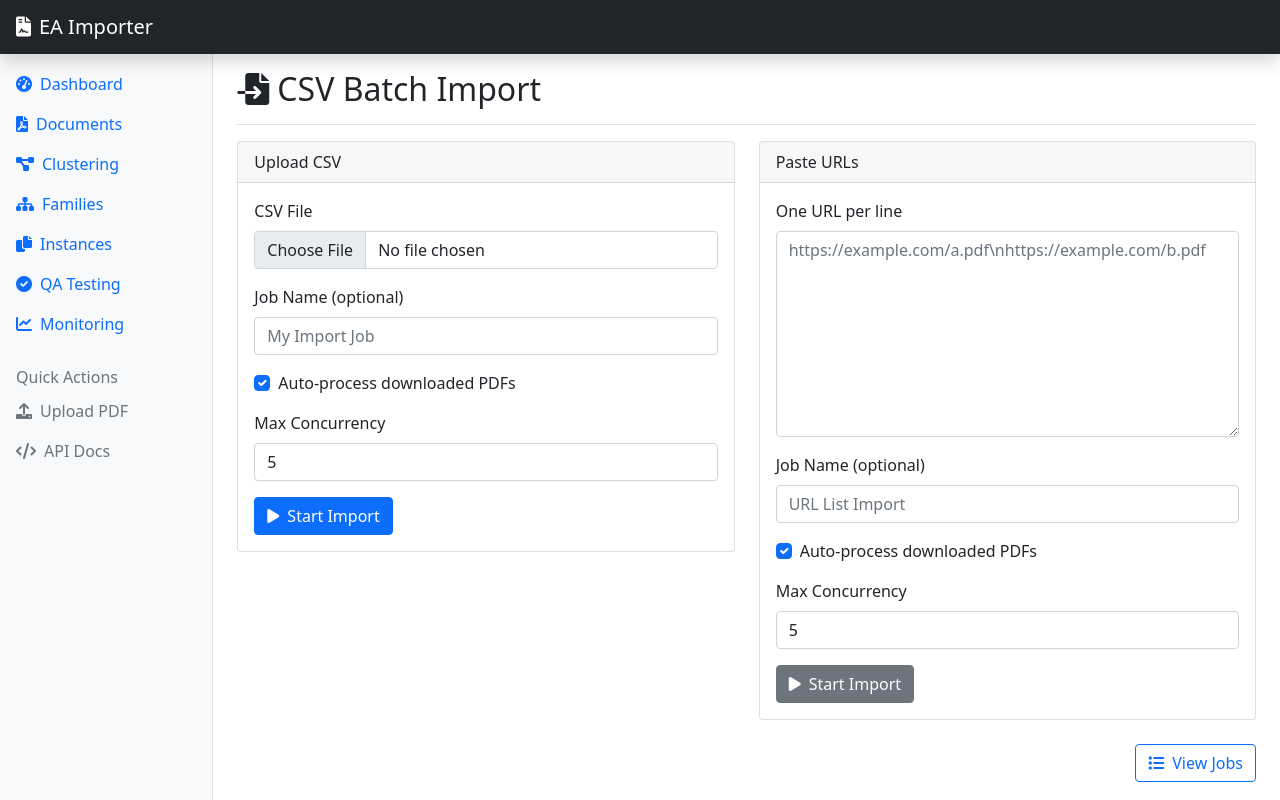
After one commit to R3v3ill3/EBAimporter, a FastAPI app: page /imports/ in a window 1280 px wide. The commit adds this page. Run offline with FastAPI, Linux system fonts and the light colour scheme; some libraries are stand-ins or nearby versions.

Commit message:
Investigate and enable url based csv batch import (#18)
* Improve database handling and add batch import job tracking models

Co-authored-by: troy <troy@reveille.net.au>

* Add CSV batch import web interface and CLI validation commands

Co-authored-by: troy <troy@reveille.net.au>

* Enhance CSV import with retry, deduplication, and improved error handling

Co-authored-by: troy <troy@reveille.net.au>

---------

Co-authored-by: Cursor Agent <cursoragent@cursor.com>

```diff
--- a/src/ea_importer/web/app.py
+++ b/src/ea_importer/web/app.py
@@ -41,6 +41,7 @@ from .routes import (
     qa_router,
     monitoring_router
 )
+from .routes.imports import router as imports_router
 
 logger = get_logger(__name__)
 
@@ -79,6 +80,7 @@ templates_dir = Path(__file__).parent / "templates"
 static_dir = Path(__file__).parent / "static"
 
 templates = Jinja2Templates(directory=str(templates_dir))
+app.state.templates = templates
 
 # Mount static files
 if static_dir.exists():
@@ -90,6 +92,7 @@ app.include_router(family_router, prefix="/families", tags=["families"])
 app.include_router(instance_router, prefix="/instances", tags=["instances"])
 app.include_router(qa_router, prefix="/qa", tags=["qa"])
 app.include_router(monitoring_router, prefix="/monitoring", tags=["monitoring"])
+app.include_router(imports_router, prefix="/imports", tags=["imports"])
 
 
 def _format_bytes(num_bytes: int) -> str:
--- /dev/null
+++ b/src/ea_importer/web/routes/imports.py
@@ -0,0 +1,252 @@
+"""
+Imports routes for CSV/URL batch import in the web interface.
+Provides pages and JSON endpoints to start and monitor batch import jobs.
+"""
+
+from __future__ import annotations
+
+import asyncio
+import csv
+import tempfile
+from pathlib import Path
+from typing import Optional, List, Dict, Any
+
+from fastapi import APIRouter, Request, UploadFile, File, Form, HTTPException
+from fastapi.responses import HTMLResponse, RedirectResponse, JSONResponse
+from fastapi.background import BackgroundTasks
+
+from ...core.logging import get_logger
+from ...core.config import get_settings
+from ...database import get_db_session
+from ...models import BatchImportJob, BatchImportResult
+from ...utils.csv_batch_importer import CSVBatchImporter
+
+
+logger = get_logger(__name__)
+router = APIRouter()
+
+
+@router.get("/", response_class=HTMLResponse)
+async def imports_index(request: Request):
+    """Render the imports index page with upload forms."""
+    settings = get_settings()
+    return request.app.state.templates.TemplateResponse(
+        "imports/index.html",
+        {
+            "request": request,
+            "page_title": "CSV Batch Import",
+            "default_concurrency": 5,
+            "auto_process_default": True,
+            "upload_dir": str(settings.paths.upload_dir),
+        },
+    )
+
+
+def _create_job(job_name: Optional[str], source_type: str, source_path: str, settings: Dict[str, Any]) -> int:
+    """Create a BatchImportJob row and return its ID."""
+    with get_db_session() as session:
+        job = BatchImportJob(
+            job_name=job_name or "Web_Import",
+            source_type=source_type,
+            source_path=source_path,
+            status="running",
+            total_items=0,
+            processed_items=0,
+            successful_items=0,
+            failed_items=0,
+            settings=settings,
+        )
+        session.add(job)
+        session.flush()
+        return job.id
+
+
+def _background_run_import(csv_path: str, job_id: int, job_name: Optional[str], auto_process: bool, max_concurrent: int) -> None:
+    """Run the async importer in a background thread/process context."""
+    async def run() -> None:
+        importer = CSVBatchImporter(max_concurrent=max_concurrent)
+        try:
+            await importer.import_from_csv(
+                csv_file_path=csv_path,
+                job_name=job_name,
+                auto_process=auto_process,
+                resume_job_id=job_id,
+            )
+        except Exception as e:
+            logger.error(f"Background import failed for job {job_id}: {e}")
+
+    try:
+        asyncio.run(run())
+    except RuntimeError:
+        # If already in an event loop, schedule a task
+        asyncio.create_task(run())
+
+
+@router.post("/upload")
+async def upload_csv(
+    request: Request,
+    background_tasks: BackgroundTasks,
+    file: UploadFile = File(...),
+    job_name: Optional[str] = Form(None),
+    auto_process: bool = Form(True),
+    max_concurrent: int = Form(5),
+):
+    """Handle CSV file upload and start a batch job in the background."""
+    # Save uploaded file to a temp path
+    suffix = ".csv" if not file.filename.endswith(".csv") else ""
+    with tempfile.NamedTemporaryFile(delete=False, suffix=suffix) as tmp:
+        csv_path = tmp.name
+        content = await file.read()
+        tmp.write(content)
+
+    # Create DB job row up front, then run importer with resume_job_id
+    job_id = _create_job(
+        job_name=job_name,
+        source_type="csv",
+        source_path=csv_path,
+        settings={"auto_process": auto_process, "max_concurrent": max_concurrent},
+    )
+
+    background_tasks.add_task(_background_run_import, csv_path, job_id, job_name, auto_process, max_concurrent)
+    return RedirectResponse(url=f"/imports/jobs/{job_id}", status_code=303)
+
+
+@router.post("/urls")
+async def submit_urls(
+    request: Request,
+    background_tasks: BackgroundTasks,
+    urls_text: str = Form(...),
+    job_name: Optional[str] = Form(None),
+    auto_process: bool = Form(True),
+    max_concurrent: int = Form(5),
+):
+    """Handle pasted URL list and start a batch job."""
+    urls = [u.strip() for u in urls_text.splitlines() if u.strip()]
+    if not urls:
+        raise HTTPException(status_code=400, detail="No URLs provided")
+
+    # Write temp CSV with [url,title]
+    with tempfile.NamedTemporaryFile(delete=False, suffix=".csv", mode="w", newline="", encoding="utf-8") as tmp:
+        writer = csv.writer(tmp)
+        writer.writerow(["url", "title"])
+        for i, u in enumerate(urls, start=1):
+            writer.writerow([u, f"Document_{i}"])
+        csv_path = tmp.name
+
+    # Create job and schedule processing
+    job_id = _create_job(
+        job_name=job_name,
+        source_type="url_list",
+        source_path=csv_path,
+        settings={"auto_process": auto_process, "max_concurrent": max_concurrent},
+    )
+    background_tasks.add_task(_background_run_import, csv_path, job_id, job_name, auto_process, max_concurrent)
+    return RedirectResponse(url=f"/imports/jobs/{job_id}", status_code=303)
+
+
+@router.get("/jobs", response_class=HTMLResponse)
+async def list_jobs(request: Request, limit: int = 50):
+    with get_db_session() as session:
+        jobs = (
+            session.query(BatchImportJob)
+            .order_by(BatchImportJob.created_at.desc())
+            .limit(limit)
+            .all()
+        )
+    return request.app.state.templates.TemplateResponse(
+        "imports/jobs.html",
+        {"request": request, "jobs": jobs, "page_title": "Import Jobs"},
+    )
+
+
+@router.get("/jobs/{job_id}", response_class=HTMLResponse)
+async def job_detail(request: Request, job_id: int):
+    with get_db_session() as session:
+        job = session.query(BatchImportJob).filter(BatchImportJob.id == job_id).first()
+        if not job:
+            raise HTTPException(status_code=404, detail="Job not found")
+        recent_failed = (
+            session.query(BatchImportResult)
+            .filter(BatchImportResult.job_id == job_id, BatchImportResult.status == "failed")
+            .limit(20)
+            .all()
+        )
+        recent_success = (
+            session.query(BatchImportResult)
+            .filter(BatchImportResult.job_id == job_id, BatchImportResult.status == "success")
+            .limit(20)
+            .all()
+        )
+    return request.app.state.templates.TemplateResponse(
+        "imports/job_detail.html",
+        {
+            "request": request,
+            "job": job,
+            "recent_failed": recent_failed,
+            "recent_success": recent_success,
+            "page_title": f"Job {job_id}",
+        },
+    )
+
+
+@router.get("/api/jobs/{job_id}")
+async def job_status(job_id: int):
+    with get_db_session() as session:
+        job = session.query(BatchImportJob).filter(BatchImportJob.id == job_id).first()
+        if not job:
+            raise HTTPException(status_code=404, detail="Job not found")
+        return {
+            "id": job.id,
+            "job_name": job.job_name,
+            "status": job.status,
+            "total_items": job.total_items,
+            "processed_items": job.processed_items,
+            "successful_items": job.successful_items,
+            "failed_items": job.failed_items,
+            "created_at": job.created_at.isoformat() if job.created_at else None,
+            "completed_at": job.completed_at.isoformat() if job.completed_at else None,
+        }
+
+
+@router.post("/jobs/{job_id}/cancel")
+async def cancel_job(job_id: int):
+    with get_db_session() as session:
+        job = session.query(BatchImportJob).filter(BatchImportJob.id == job_id).first()
+        if not job:
+            raise HTTPException(status_code=404, detail="Job not found")
+        if job.status != "running":
+            return JSONResponse({"ok": False, "message": "Job is not running"}, status_code=400)
+        job.status = "cancelled"
+        session.flush()
+        return {"ok": True}
+
+
+@router.post("/jobs/{job_id}/retry-failed")
+async def retry_failed(job_id: int, background_tasks: BackgroundTasks, job_name: Optional[str] = Form(None)):
+    # Gather failed URLs
+    with get_db_session() as session:
+        failed = (
+            session.query(BatchImportResult)
+            .filter(BatchImportResult.job_id == job_id, BatchImportResult.status == "failed")
+            .all()
+        )
+        if not failed:
+            return JSONResponse({"ok": False, "message": "No failed items to retry"}, status_code=400)
+
+    # Write temp CSV
+    with tempfile.NamedTemporaryFile(delete=False, suffix=".csv", mode="w", newline="", encoding="utf-8") as tmp:
+        writer = csv.writer(tmp)
+        writer.writerow(["url", "title"])
+        for i, r in enumerate(failed, start=1):
+            writer.writerow([r.source_url, f"Retry_{i}"])
+        csv_path = tmp.name
+
+    # Create new job and schedule
+    new_job_id = _create_job(
+        job_name=job_name or f"Retry job {job_id}",
+        source_type="retry_failed",
+        source_path=csv_path,
+        settings={"auto_process": True},
+    )
+    background_tasks.add_task(_background_run_import, csv_path, new_job_id, job_name, True, 5)
+    return {"ok": True, "new_job_id": new_job_id}
--- a/src/ea_importer/web/templates/dashboard.html
+++ b/src/ea_importer/web/templates/dashboard.html
@@ -275,6 +275,11 @@
                         </button>
                     </div>
                     <div class="col-md-3 mb-2">
+                        <a href="/imports" class="btn btn-primary w-100">
+                            <i class="fas fa-file-import me-2"></i>CSV Batch Import
+                        </a>
+                    </div>
+                    <div class="col-md-3 mb-2">
                         <a href="/clustering" class="btn btn-warning w-100">
                             <i class="fas fa-project-diagram me-2"></i>Review Clusters
                         </a>
--- /dev/null
+++ b/src/ea_importer/web/templates/imports/index.html
@@ -0,0 +1,67 @@
+{% extends "base.html" %}
+
+{% block content %}
+<div class="d-flex justify-content-between align-items-center pt-3 pb-2 mb-3 border-bottom">
+    <h1 class="h2"><i class="fas fa-file-import me-2"></i>CSV Batch Import</h1>
+</div>
+
+<div class="row">
+    <div class="col-md-6">
+        <div class="card mb-4">
+            <div class="card-header">Upload CSV</div>
+            <div class="card-body">
+                <form action="/imports/upload" method="post" enctype="multipart/form-data">
+                    <div class="mb-3">
+                        <label for="file" class="form-label">CSV File</label>
+                        <input class="form-control" type="file" id="file" name="file" accept=".csv" required>
+                    </div>
+                    <div class="mb-3">
+                        <label class="form-label">Job Name (optional)</label>
+                        <input class="form-control" type="text" name="job_name" placeholder="My Import Job">
+                    </div>
+                    <div class="mb-3 form-check">
+                        <input class="form-check-input" type="checkbox" id="auto_process" name="auto_process" checked>
+                        <label class="form-check-label" for="auto_process">Auto-process downloaded PDFs</label>
+                    </div>
+                    <div class="mb-3">
+                        <label class="form-label">Max Concurrency</label>
+                        <input class="form-control" type="number" name="max_concurrent" value="{{ default_concurrency }}" min="1" max="16">
+                    </div>
+                    <button type="submit" class="btn btn-primary"><i class="fas fa-play me-2"></i>Start Import</button>
+                </form>
+            </div>
+        </div>
+    </div>
+
+    <div class="col-md-6">
+        <div class="card mb-4">
+            <div class="card-header">Paste URLs</div>
+            <div class="card-body">
+                <form action="/imports/urls" method="post">
+                    <div class="mb-3">
+                        <label class="form-label">One URL per line</label>
+                        <textarea class="form-control" name="urls_text" rows="8" placeholder="https://example.com/a.pdf\nhttps://example.com/b.pdf" required></textarea>
+                    </div>
+                    <div class="mb-3">
+                        <label class="form-label">Job Name (optional)</label>
+                        <input class="form-control" type="text" name="job_name" placeholder="URL List Import">
+                    </div>
+                    <div class="mb-3 form-check">
+                        <input class="form-check-input" type="checkbox" id="auto_process2" name="auto_process" checked>
+                        <label class="form-check-label" for="auto_process2">Auto-process downloaded PDFs</label>
+                    </div>
+                    <div class="mb-3">
+                        <label class="form-label">Max Concurrency</label>
+                        <input class="form-control" type="number" name="max_concurrent" value="{{ default_concurrency }}" min="1" max="16">
+                    </div>
+                    <button type="submit" class="btn btn-secondary"><i class="fas fa-play me-2"></i>Start Import</button>
+                </form>
+            </div>
+        </div>
+
+        <div class="text-end">
+            <a href="/imports/jobs" class="btn btn-outline-primary"><i class="fas fa-list me-2"></i>View Jobs</a>
+        </div>
+    </div>
+</div>
+{% endblock %}
```
Also changed, not shown: src/ea_importer/cli/csv_commands.py (+55 -0 lines), src/ea_importer/database/__init__.py (+33 -17 lines), src/ea_importer/models/__init__.py (+41 -0 lines), src/ea_importer/utils/csv_batch_importer.py (+107 -29 lines), src/ea_importer/web/templates/imports/job_detail.html (added, +86 -0 lines), src/ea_importer/web/templates/imports/jobs.html (added, +35 -0 lines), README.md.
